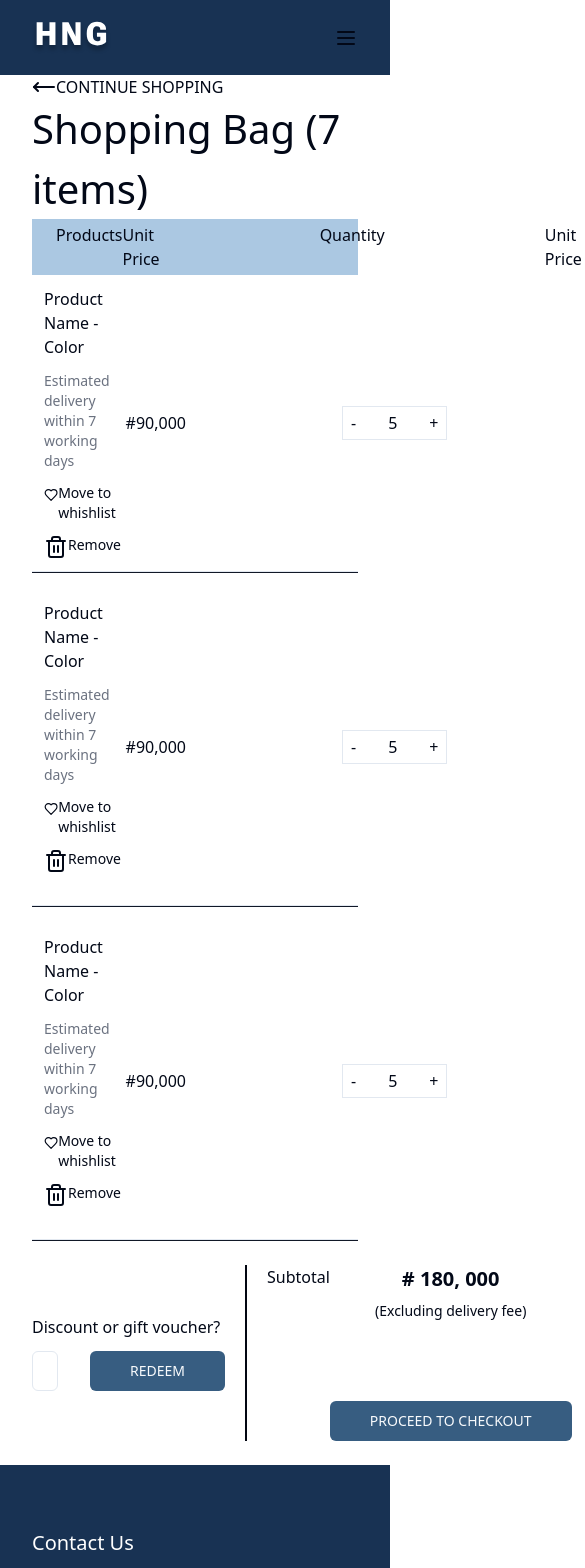
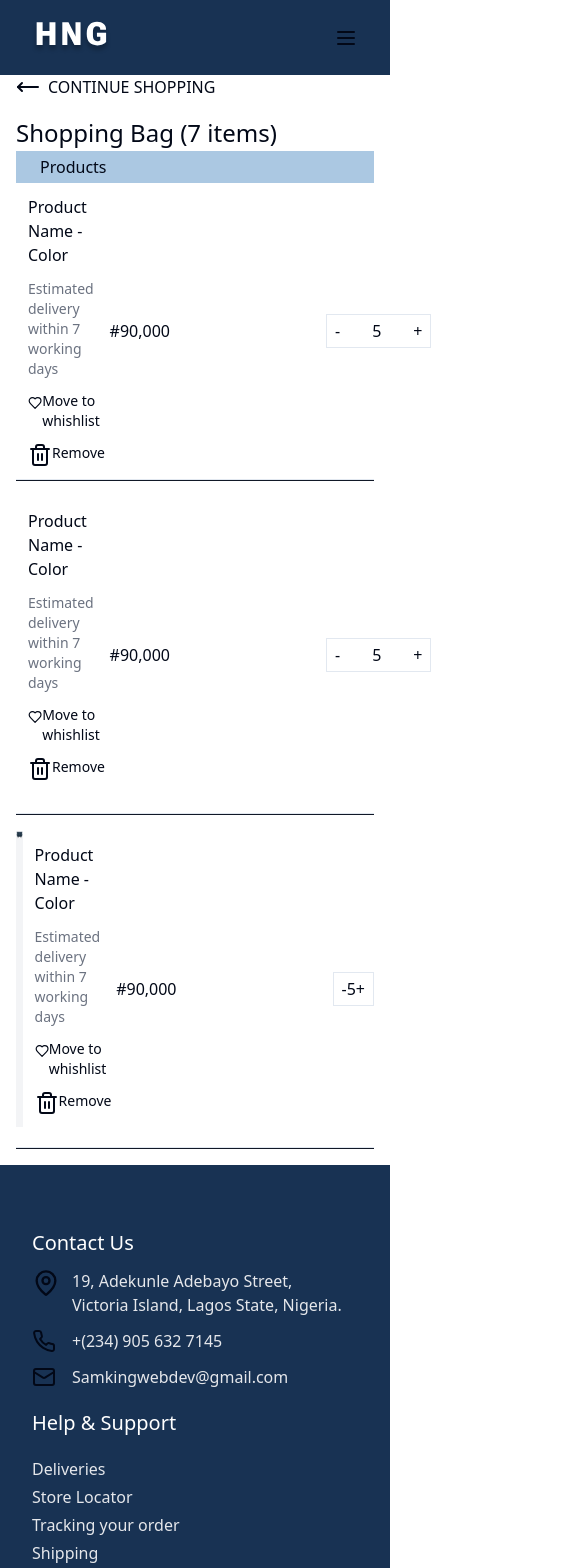
Before and after one commit to Jejeet/HNG11stagetwo, a React (Vite) app: page /cart in a window 390 px wide. Shown: the top 1568 px of the page, 585 px wide, since content can reach past the window. Built offline with nearby package versions, Linux system fonts and the light colour scheme.

Commit message:
update cart Mobile

```diff
--- a/src/components/Hero/CartHero.tsx
+++ b/src/components/Hero/CartHero.tsx
@@ -7,23 +7,23 @@ import { Link } from 'react-router-dom'
 
 const CartHero = () => {
   return (
-    <div className='container '>
-        <div className='flex'>
+    <div className='container  px-4 sm:px-6 lg:px-8'>
+        <div className='flex items-center space-x-2 mb-4'>
         <MoveLeft />
-        <p >CONTINUE SHOPPING</p>
+        <p className="ml-2">CONTINUE SHOPPING</p>
         </div>
-        <div><p className='text-[40px]'>Shopping Bag (7 items)</p></div>
-        <div className='flex justify-between bg-[#ABC8E2] py-1 px-6'>
+        <div>
+            <p className='text-[24px] md:text-[40px]'>Shopping Bag (7 items)</p></div>
+        <div className='flex  justify-between bg-[#ABC8E2] py-1 px-6 '>
            <p>Products</p>
-            <div className='flex   gap-x-40'>
+            <div className=' hidden md:flex gap-x-40'>
                 <div> <p>Unit Price</p></div>
                 <div><p>Quantity</p></div>
                 <div><p>Unit Price</p></div>
             </div>
         </div>
           <Link to="/check">
-            <div className='flex justify-between'>
-
+            <div className='flex justify-between '>
             <div className='flex space-x-3'>
                 <div className='bg-gray-100'><img src={Chairs} alt=""  className='w-[100px]'/>
                 </div>
@@ -42,13 +42,15 @@ const CartHero = () => {
                  <p>+</p>
                  </span>
                 </div>
-                <p>#90,000</p>
+                <p className=' md:block hidden'>#90,000</p>
             </div>
 
 
         </div>
         </Link>
+
         <hr className='mb-4 p-[0.5px] bg-gray-900'/>
+
         <Link to={"/check"}>
         <div className='flex justify-between'>
             <div className='flex  mb-5 space-x-3'>
@@ -69,7 +71,7 @@ const CartHero = () => {
                  <p>+</p>
                  </span>
                 </div>
-                <p>#90,000</p>
+                <p className=' md:block hidden'>#90,000</p>
             </div>
 
         </div>
@@ -90,12 +92,12 @@ const CartHero = () => {
             <div className='flex flex-row space-x-11 items-center gap-x-28 '>
                 <p>#90,000</p>
                 <div>
-                <span className='flex gap-8 border    py-1 px-2'><p>-</p>
+                <span className='flex sm:gap-4  sm:py-0.5 border py-1 px-2'><p>-</p>
                  <p>5</p>
                  <p>+</p>
                  </span>
                 </div>
-                <p>#90,000</p>
+                <p className=' md:block hidden'>#90,000</p>
             </div>
 
         </div>
@@ -105,7 +107,7 @@ const CartHero = () => {
 
 
 
-<div className='flex  items-center justify-between h-44 my-6 gap-5'>
+<div className='hidden md:flex md:items-center md:justify-between md:h-44 md:my-6 md:gap-5 '>
 <div className='flex flex-col space-y-3 basis-[45%]' >
     <p>Discount or gift voucher?</p>
     <div className='flex space-x-8'>
--- a/src/components/Hero/Clearpage.tsx
+++ b/src/components/Hero/Clearpage.tsx
@@ -5,8 +5,8 @@ import { NewProduct } from '../productcards/NewProduct'
 
 const Clearpage = () => {
   return (
-    <div className='text-center bg-[#C4D7ED]'>
-       <div className="container">
+    <div className='text-center bg-[#C4D7ED] w-full'>
+       <div className="container ">
        <h2 className=' pb-4 items-center text-3xl'>CLEARANCE DEALS</h2>
             <div className='grid grid-cols-1 sm:grid-cols-2 lg:grid-cols-4 gap-5 mx-10 py-7 '>
                 {HomeDeal.slice(0, 4).map((HomeDeal)=>{
--- a/src/components/Homestore/Homestore.tsx
+++ b/src/components/Homestore/Homestore.tsx
@@ -6,7 +6,7 @@ import { SafeStool } from '@/lib/product'
 const Homestore = () => {
 
   return (
-    <div className='flex flex-col items-center space-y-8 my-20 w-[75%] mx-auto text-center'>
+    <div className='flex flex-col items-center space-y-8 my-20 w-[80%] mx-auto text-center'>
         <h2 className='pb-4 items-center text-3xl'>NEW IN STORE</h2>
         <ProductCarousel  products={SafeStool}
          />
--- a/src/index.css
+++ b/src/index.css
@@ -4,6 +4,7 @@
 
 @layer base {
     :root {
+
       --background: 0 0% 100%;
       --foreground: 222.2 84% 4.9%;
 
```
Also changed, not shown: src/assets/Table.png (deleted).
